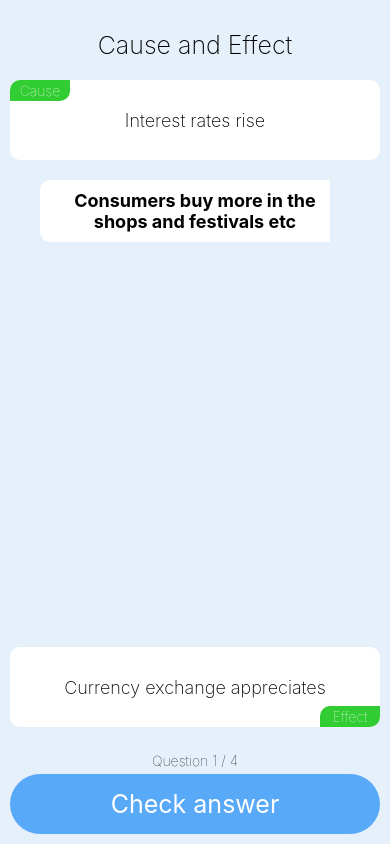
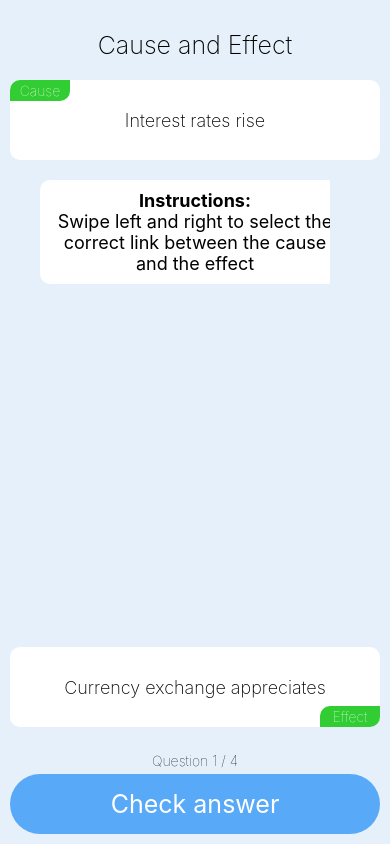
Before and after one commit to mattread90/seneca-challenge, a React Native app: screen / in a window 390 px wide. Built offline with nearby package versions, Linux system fonts and the light colour scheme.

Commit message:
Allow option to render instructions card in AnswerSwiper. Allow user to provide callback for when an answer is selected. Ensure user can't scroll past the last item

```diff
--- a/src/components/AnswerSwiper.js
+++ b/src/components/AnswerSwiper.js
@@ -5,36 +5,44 @@ import PropTypes from 'prop-types';
 export default class AnswerSwiper extends React.Component {
   static propTypes = {
     renderAnswer: PropTypes.func.isRequired,
-    answers: PropTypes.arrayOf(PropTypes.string).isRequired
+    renderInstructions: PropTypes.func,
+    answers: PropTypes.arrayOf(PropTypes.string).isRequired,
+    onAnswerSelect: PropTypes.func
   };
 
-  _transformAnswers = answers => {
-    console.log('updating answers in AnswerSwiper');
+  _transformAnswers = (answers, hasInstructions) => {
+    const initial = hasInstructions ? [{ key: 'instruction' }] : [];
     return answers.reduce((answers, answer) => {
       answers.push({ key: answer, text: answer });
       return answers;
-    }, []);
+    }, initial);
   };
 
   constructor(props) {
     super();
-    console.log(Dimensions.get('window'));
     this.state = {
-      answers: this._transformAnswers(props.answers),
+      answers: this._transformAnswers(props.answers, props.renderInstructions),
       screenWidth: Dimensions.get('window').width
     };
+    !props.renderInstructions && props.onAnswerSelect(props.answers[0]);
   }
 
   componentWillReceiveProps(nextProps) {
     this.setState({
-      answers: this._transformAnswers(nextProps.answers)
+      answers: this._transformAnswers(
+        nextProps.answers,
+        nextProps.renderInstructions
+      )
     });
   }
 
   _renderItem = ({ item, index }) => {
+    const toRender = this.props.renderInstructions && index === 0
+      ? this.props.renderInstructions()
+      : this.props.renderAnswer(item);
     return (
       <View style={[s.answerWrapper, { width: this.state.screenWidth - 60 }]}>
-        {this.props.renderAnswer(item)}
+        {toRender}
       </View>
     );
   };
@@ -45,6 +53,7 @@ export default class AnswerSwiper extends React.Component {
       e.nativeEvent.contentOffset.x >
       30 + (this.state.screenWidth - 60) * (this.state.answers.length - 1)
     ) {
+      this.setState({ overscrolled: true });
       this._list.scrollToIndex({
         index: this.state.answers.length - 1,
         viewPostion: 0.5
@@ -60,6 +69,24 @@ export default class AnswerSwiper extends React.Component {
     };
   };
 
+  _onScrollMomentumEnd = e => {
+    if (this.state.overscrolled) {
+      this.setState({ overscrolled: false });
+      return;
+    }
+
+    const instructionsModifier = this.props.renderInstructions ? 1 : 0;
+
+    const answerIndex = Math.floor(
+      e.nativeEvent.contentOffset.x / (this.state.screenWidth - 60) -
+        instructionsModifier
+    );
+    if (answerIndex < this.props.answers.length) {
+      this.props.onAnswerSelect &&
+        this.props.onAnswerSelect(this.props.answers[answerIndex]);
+    }
+  };
+
   _listRef = ref => (this._list = ref);
 
   render() {
@@ -73,6 +100,7 @@ export default class AnswerSwiper extends React.Component {
         horizontal
         pagingEnabled
         onScrollEndDrag={this._onScrollEndDrag}
+        onMomentumScrollEnd={this._onScrollMomentumEnd}
         getItemLayout={this._getItemLayout}
         showsHorizontalScrollIndicator={false}
       />
--- a/src/components/CauseAndEffectQuestion.js
+++ b/src/components/CauseAndEffectQuestion.js
@@ -10,6 +10,7 @@ export default class CauseAndEffectQuestion extends React.Component {
         <CauseEffectBox type="cause" text="Interest rates rise" />
         <View style={s.answerSwiperContainer}>
           <AnswerSwiper
+            renderInstructions={CauseEffectInstruction}
             renderAnswer={CauseEffectAnswer}
             answers={[
               'Consumers buy more in the shops and festivals etc',
@@ -18,6 +19,7 @@ export default class CauseAndEffectQuestion extends React.Component {
               'Hot Money flows into the nation2',
               'Hot Money flows into the nation3'
             ]}
+            onAnswerSelect={answer => console.log(answer)}
           />
         </View>
         <CauseEffectBox type="effect" text="Currency exchange appreciates" />
@@ -50,6 +52,19 @@ const CauseEffectAnswer = ({ text }) =>
     <View style={s.causeEffectBoxContent}>
       <Text style={s.causeEffectAnswerText}>
         {text}
+      </Text>
+    </View>
+  </View>;
+
+const CauseEffectInstruction = () =>
+  <View style={[s.causeEffectBoxContainer, s.answerBox]}>
+    <View style={s.causeEffectBoxContent}>
+      <Text style={s.causeEffectAnswerText}>
+        Instructions:
+      </Text>
+      <Text style={s.causeEffectInstructionText}>
+        Swipe left and right to select the correct link between the cause and
+        the effect
       </Text>
     </View>
   </View>;
@@ -112,6 +127,10 @@ const s = StyleSheet.create({
     fontWeight: 'bold',
     textAlign: 'center'
   },
+  causeEffectInstructionText: {
+    fontSize: 18,
+    textAlign: 'center'
+  },
   content: {
     flex: 1,
     alignItems: 'center',
```
